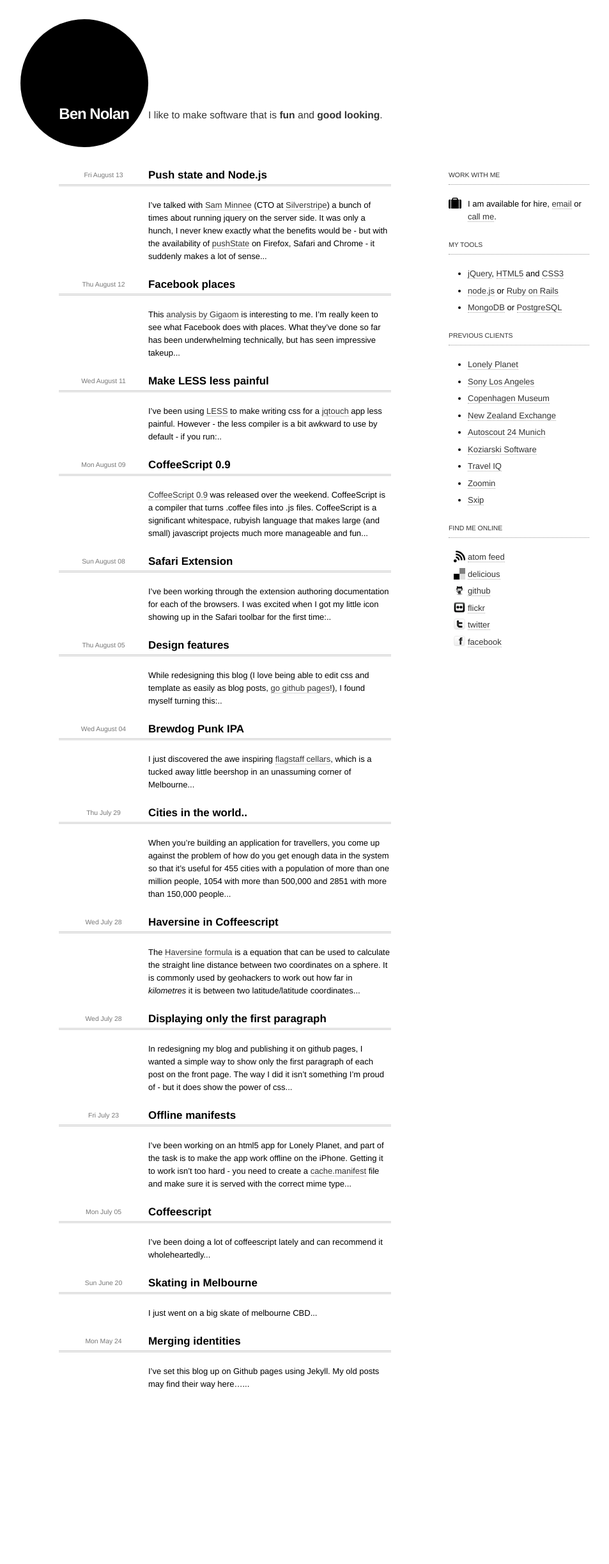
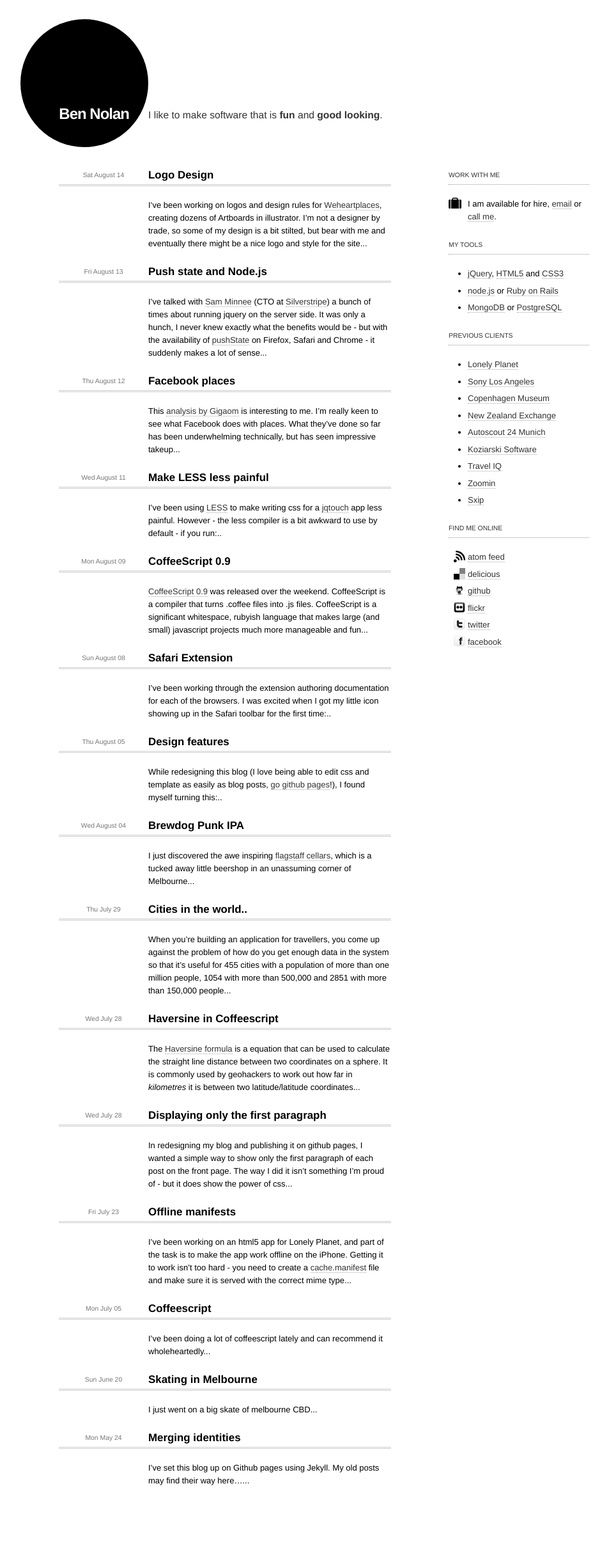
Before and after one commit to bnolan/bnolan.github.com, a Jekyll site: the page built from index.md, in a window 1280 px wide. Shown: the whole page at 64% size, without its empty margins (108-1061 px from the left). Built offline with Jekyll 4.4.1, drawn with Linux system fonts in a browser that asks for light colours; before the commit the page ends 2294 px from its top, so only the background shows below that.

Commit message:
* Weheartplaces

```diff
--- /dev/null
+++ b/_posts/2010-08-14-weheartplaces.md
@@ -0,0 +1,21 @@
+---
+layout: post
+title: Logo Design
+---
+
+I've been working on logos and design rules for [Weheartplaces](http://www.weheartplaces.com/), creating dozens of Artboards in illustrator. I'm not a designer by trade, so some of my design is a bit stilted, but bear with me and eventually there might be a nice logo and style for the site.
+
+<img src="/images/logos/cut1.png" />
+<cite>Dax, probably too strong a shadow.</cite>
+
+<img src="/images/logos/cut2.png" />
+<cite>Eurostile, going cold on this one.</cite>
+
+<img src="/images/logos/cut3.png" />
+<cite>Oh, hai Steve.</cite>
+
+<img src="/images/logos/cut4.png" />
+<cite>The Scott Pilgrim special, plus Illustrator gradients.</cite>
+
+<img src="/images/logos/cut5.png" />
+<cite>For legal correspondence only.</cite>
--- a/stylesheets/ben.css
+++ b/stylesheets/ben.css
@@ -98,7 +98,7 @@
   background: white;
   padding: 10px;
   -webkit-box-shadow: 2px 2px 7px rgba(0,0,0,0.2);
-  max-width: 350px;
+  max-width: 310px;
 }
 
 .postcontent cite{
```
Also changed, not shown: 2 other files.
